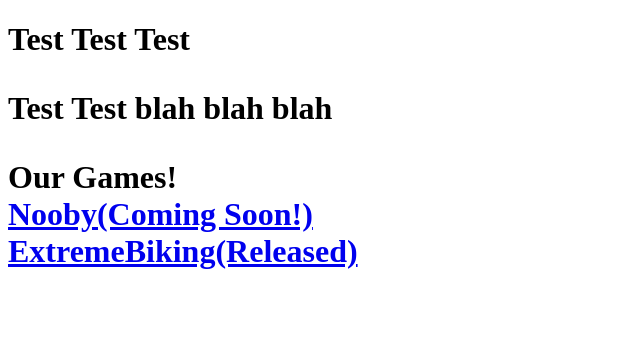
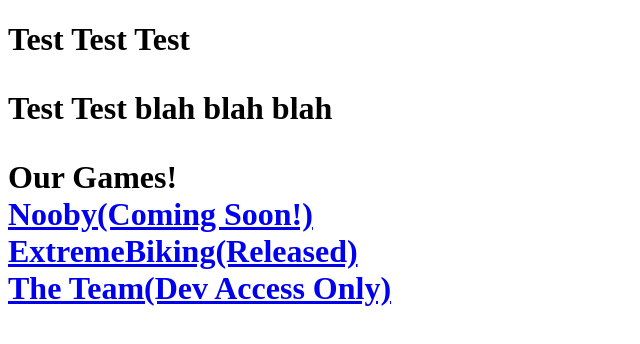
Before and after one commit to OldTownModding/oldtownmodding.github.io, a plain HTML site: page index.html in a window 1280 px wide. Shown: the whole page, without its empty margins (0-640 px from the left). Drawn offline with Linux system fonts and the light colour scheme.

Commit message:
Update index.html

```diff
--- a/index.html
+++ b/index.html
@@ -13,5 +13,6 @@
         <br>
         <a href="extreme_biking.html">ExtremeBiking(Released)</a>
         <br>
+        <a href="https://oldtownmodding.github.io/TheTeam">The Team(Dev Access Only)</a>
     </body>
 </html>
```
